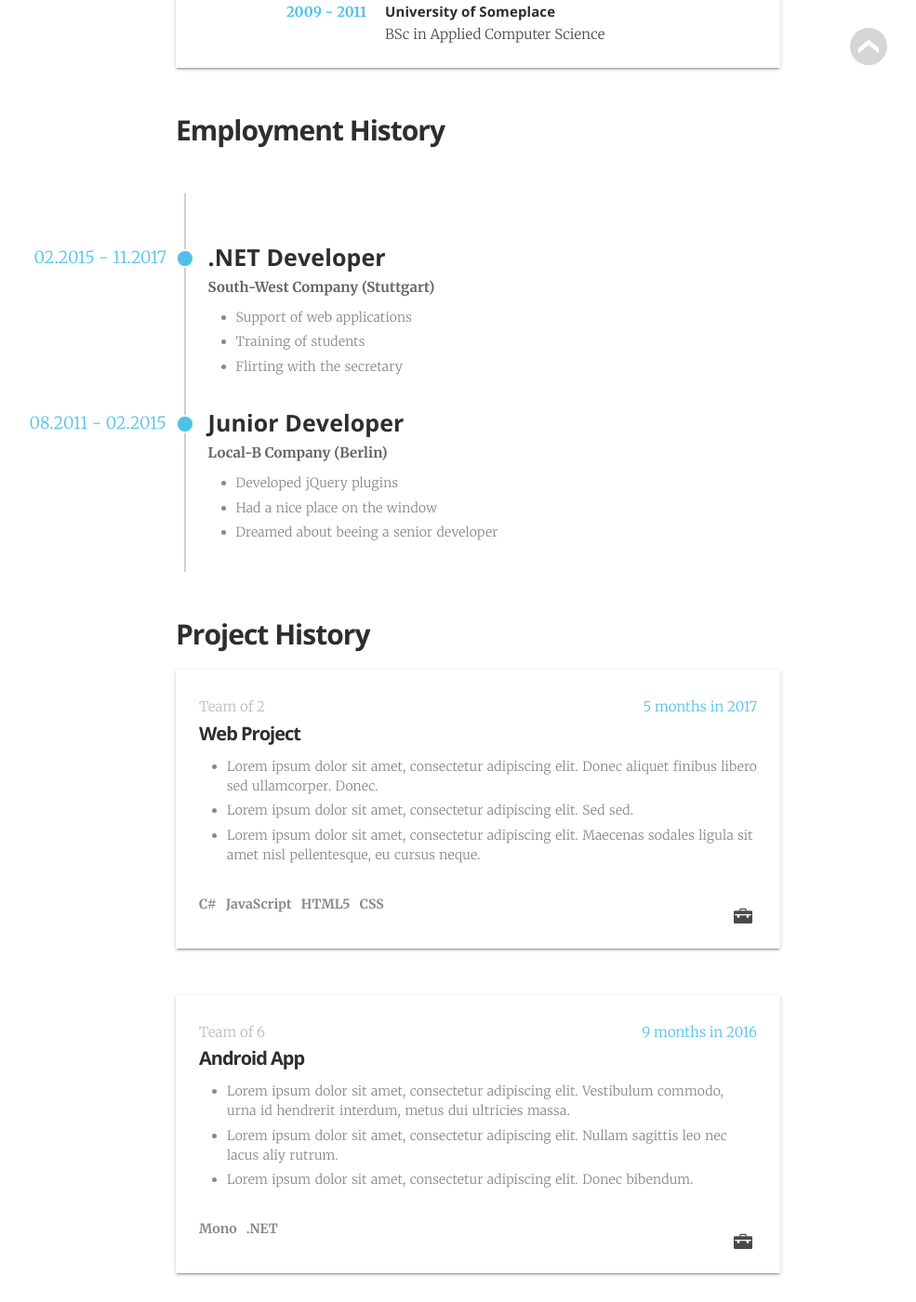
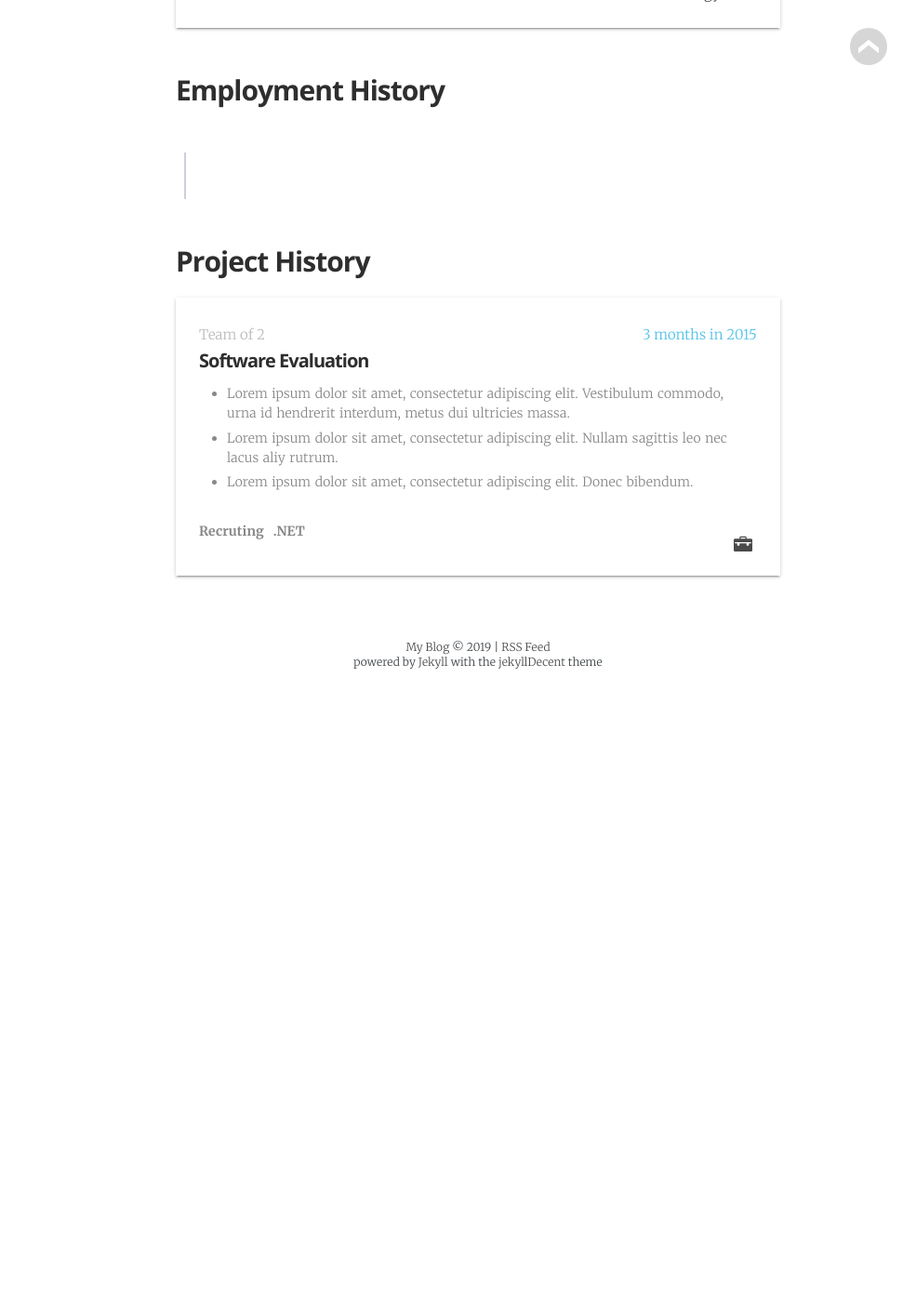
Before and after one commit to kleinzcy/kleinzcy.github.io, a Jekyll site: the page built from _pages/cv.html, in a window 1280 px wide and 1400 px high, scrolled down 776 px. Shown: the whole window at 93% size, without its empty margins (126-1111 px from the left). Built offline with Jekyll 4.4.1, drawn with Linux system fonts in a browser that asks for light colours; some web fonts are replaced; after the commit the page ends 1516 px from its top, so only the background shows below that; some of the changed text lies outside the part shown.

Commit message:
Update cv.yml

```diff
--- a/_data/cv.yml
+++ b/_data/cv.yml
@@ -1,48 +1,15 @@
 chuyuzhang:
     profile: "My name is chuyu zhang"
     skills:
-        - "C#, ASP.NET MVC"
-        - "XAML, WPF, LINQ, Silverlight"
-        - "JavaScript, jQuery, HTML5, CSS, LESS"
-        - "Web Services, Active Directory, Windows 10, Windows Phone Apps"
+        - "Python,C++"
+        - "ML,DL"
     education:
-        - time:             "2009 - 2011"
-          location:         "University of Someplace"
-          description:      "BSc in Applied Computer Science"
+        - time:             "2016 - 2020"
+          location:         "Wuhan University"
+          description:      "Department of Electronic Information Engineering, School of Electronics and Information Technology"
     employment:
-        - time:             "02.2015 - 11.2017"
-          location:         "Stuttgart"
-          company:          "South-West Company"
-          position:         ".NET Developer"
-          responsibilities:
-            - "Support of web applications"
-            - "Training of students"
-            - "Flirting with the secretary"
-        - time:             "08.2011 - 02.2015"
-          location:         "Berlin"
-          company:          "Local-B Company"
-          position:         "Junior Developer"
-          responsibilities:
-            - "Developed jQuery plugins"
-            - "Had a nice place on the window"
-            - "Dreamed about beeing a senior developer"
+
     projects:
-        - time:             "5 months in 2017"
-          team:             "Team of 2"
-          title:            "Web Project"
-          technologies:     "C#, JavaScript, HTML5, CSS"
-          responsibilities:
-            - "Lorem ipsum dolor sit amet, consectetur adipiscing elit. Donec aliquet finibus libero sed ullamcorper. Donec."
-            - "Lorem ipsum dolor sit amet, consectetur adipiscing elit. Sed sed."
-            - "Lorem ipsum dolor sit amet, consectetur adipiscing elit. Maecenas sodales ligula sit amet nisl pellentesque, eu cursus neque."
-        - time:             "9 months in 2016"
-          team:             "Team of 6"
-          title:            "Android App"
-          technologies:     "Mono, .NET"
-          responsibilities:
-            - "Lorem ipsum dolor sit amet, consectetur adipiscing elit. Vestibulum commodo, urna id hendrerit interdum, metus dui ultricies massa."
-            - "Lorem ipsum dolor sit amet, consectetur adipiscing elit. Nullam sagittis leo nec lacus aliy rutrum."
-            - "Lorem ipsum dolor sit amet, consectetur adipiscing elit. Donec bibendum."
         - time:             "3 months in 2015"
           team:             "Team of 2"
           title:            "Software Evaluation"
```
